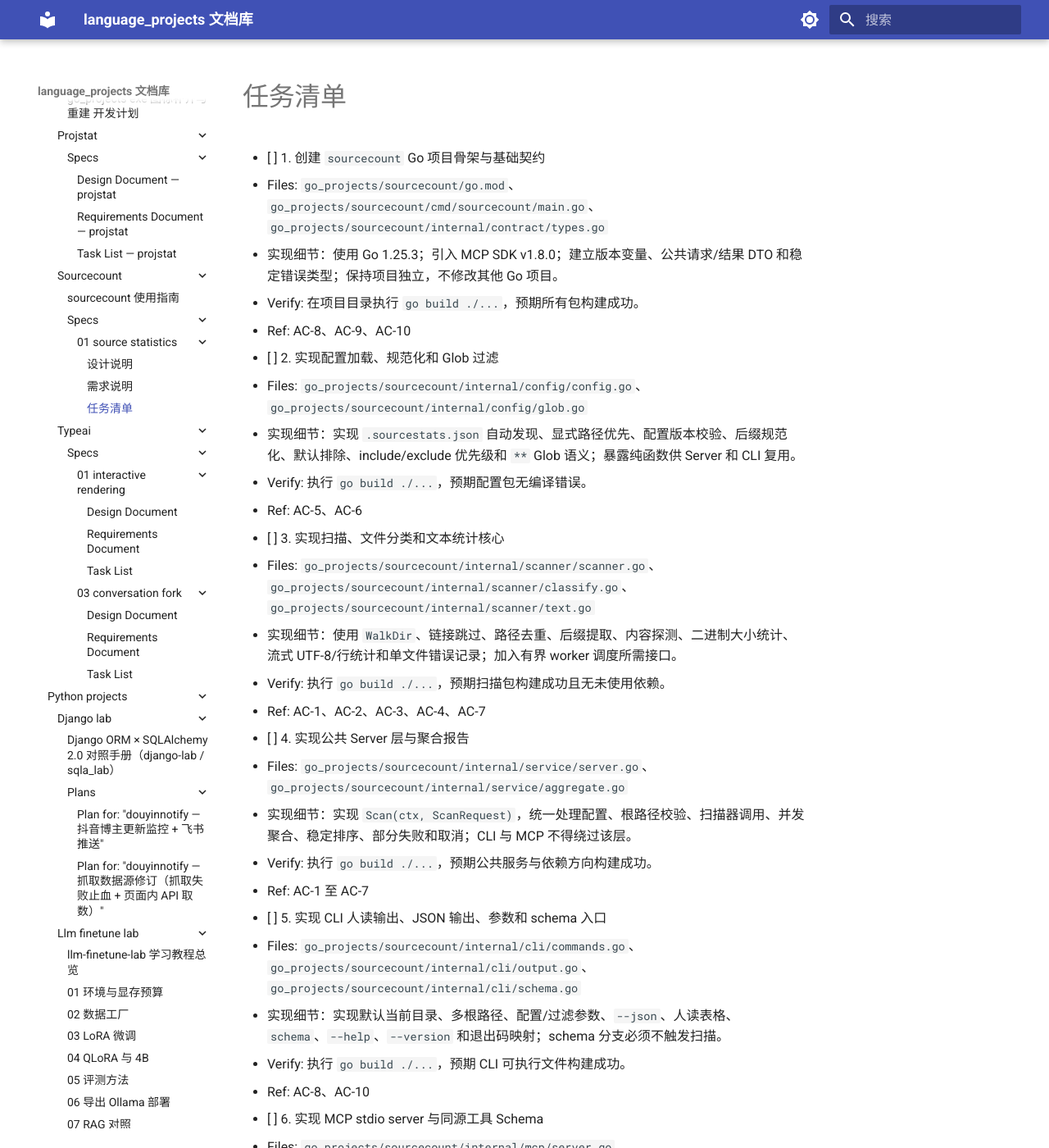
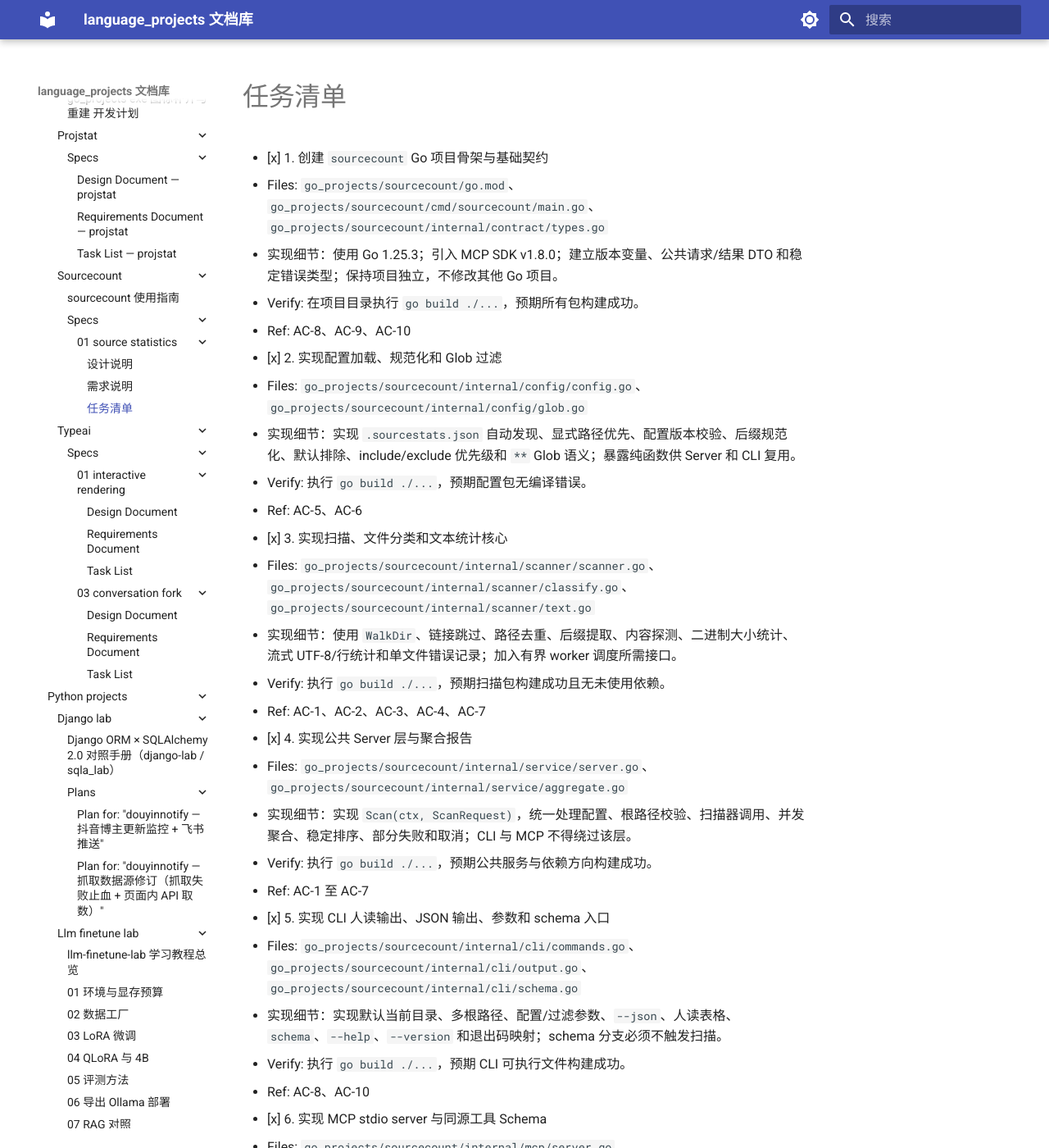
Before and after one commit to shihao-hub/td-language_projects, an MkDocs documentation site: the page built from docs/projects/go_projects/sourcecount/specs/01-source-statistics/tasks.md, in a window 1280 px wide and 1400 px high. Shown: the whole window at 82% size. Built offline with MkDocs 1.6.1 and Material for MkDocs 9.7.7, drawn with Linux system fonts in a browser that asks for light colours; some of the changed text lies outside the part shown.

```diff
--- a/docs/projects/go_projects/sourcecount/specs/01-source-statistics/tasks.md
+++ b/docs/projects/go_projects/sourcecount/specs/01-source-statistics/tasks.md
@@ -1,42 +1,42 @@
 # 任务清单
 
-- [ ] 1. 创建 `sourcecount` Go 项目骨架与基础契约
+- [x] 1. 创建 `sourcecount` Go 项目骨架与基础契约
   - Files: `go_projects/sourcecount/go.mod`、`go_projects/sourcecount/cmd/sourcecount/main.go`、`go_projects/sourcecount/internal/contract/types.go`
   - 实现细节：使用 Go 1.25.3；引入 MCP SDK v1.8.0；建立版本变量、公共请求/结果 DTO 和稳定错误类型；保持项目独立，不修改其他 Go 项目。
   - Verify: 在项目目录执行 `go build ./...`，预期所有包构建成功。
   - Ref: AC-8、AC-9、AC-10
 
-- [ ] 2. 实现配置加载、规范化和 Glob 过滤
+- [x] 2. 实现配置加载、规范化和 Glob 过滤
   - Files: `go_projects/sourcecount/internal/config/config.go`、`go_projects/sourcecount/internal/config/glob.go`
   - 实现细节：实现 `.sourcestats.json` 自动发现、显式路径优先、配置版本校验、后缀规范化、默认排除、include/exclude 优先级和 `**` Glob 语义；暴露纯函数供 Server 和 CLI 复用。
   - Verify: 执行 `go build ./...`，预期配置包无编译错误。
   - Ref: AC-5、AC-6
 
-- [ ] 3. 实现扫描、文件分类和文本统计核心
+- [x] 3. 实现扫描、文件分类和文本统计核心
   - Files: `go_projects/sourcecount/internal/scanner/scanner.go`、`go_projects/sourcecount/internal/scanner/classify.go`、`go_projects/sourcecount/internal/scanner/text.go`
   - 实现细节：使用 `WalkDir`、链接跳过、路径去重、后缀提取、内容探测、二进制大小统计、流式 UTF-8/行统计和单文件错误记录；加入有界 worker 调度所需接口。
   - Verify: 执行 `go build ./...`，预期扫描包构建成功且无未使用依赖。
   - Ref: AC-1、AC-2、AC-3、AC-4、AC-7
 
-- [ ] 4. 实现公共 Server 层与聚合报告
+- [x] 4. 实现公共 Server 层与聚合报告
   - Files: `go_projects/sourcecount/internal/service/server.go`、`go_projects/sourcecount/internal/service/aggregate.go`
   - 实现细节：实现 `Scan(ctx, ScanRequest)`，统一处理配置、根路径校验、扫描器调用、并发聚合、稳定排序、部分失败和取消；CLI 与 MCP 不得绕过该层。
   - Verify: 执行 `go build ./...`，预期公共服务与依赖方向构建成功。
   - Ref: AC-1 至 AC-7
 
-- [ ] 5. 实现 CLI 人读输出、JSON 输出、参数和 schema 入口
+- [x] 5. 实现 CLI 人读输出、JSON 输出、参数和 schema 入口
   - Files: `go_projects/sourcecount/internal/cli/commands.go`、`go_projects/sourcecount/internal/cli/output.go`、`go_projects/sourcecount/internal/cli/schema.go`
   - 实现细节：实现默认当前目录、多根路径、配置/过滤参数、`--json`、人读表格、`schema`、`--help`、`--version` 和退出码映射；schema 分支必须不触发扫描。
   - Verify: 执行 `go build ./...`，预期 CLI 可执行文件构建成功。
   - Ref: AC-8、AC-10
 
-- [ ] 6. 实现 MCP stdio server 与同源工具 Schema
+- [x] 6. 实现 MCP stdio server 与同源工具 Schema
   - Files: `go_projects/sourcecount/internal/mcp/server.go`、`go_projects/sourcecount/internal/mcp/tools.go`、`go_projects/sourcecount/internal/mcp/schema.go`
   - 实现细节：注册 `sourcecount.project.scan`，将输入映射到 Server，复用结构化报告和错误；使用 in-memory transport 导出真实工具定义；stdout 不输出日志。
   - Verify: 执行 `go build ./...`，预期 MCP 包构建成功。
   - Ref: AC-9、AC-10
 
-- [ ] 7. 补充项目使用文档和构建脚本
+- [x] 7. 补充项目使用文档和构建脚本
   - Files: `go_projects/sourcecount/README.md`、`go_projects/sourcecount/scripts/build.ps1`、`docs/projects/go_projects/sourcecount/使用指南.md`
   - 实现细节：记录安装/构建、CLI/MCP 调用、JSON 配置、默认过滤、错误码、Schema 和已知限制；构建脚本支持版本注入并将产物置于项目 build 目录。
   - Verify: 执行 `go build ./...`，预期文档所示构建命令可用。
```
